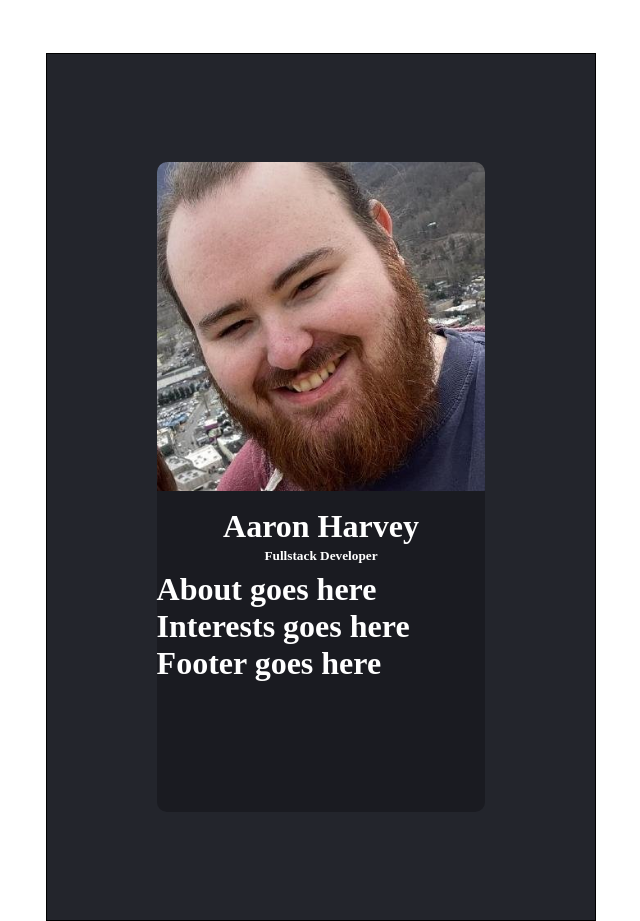
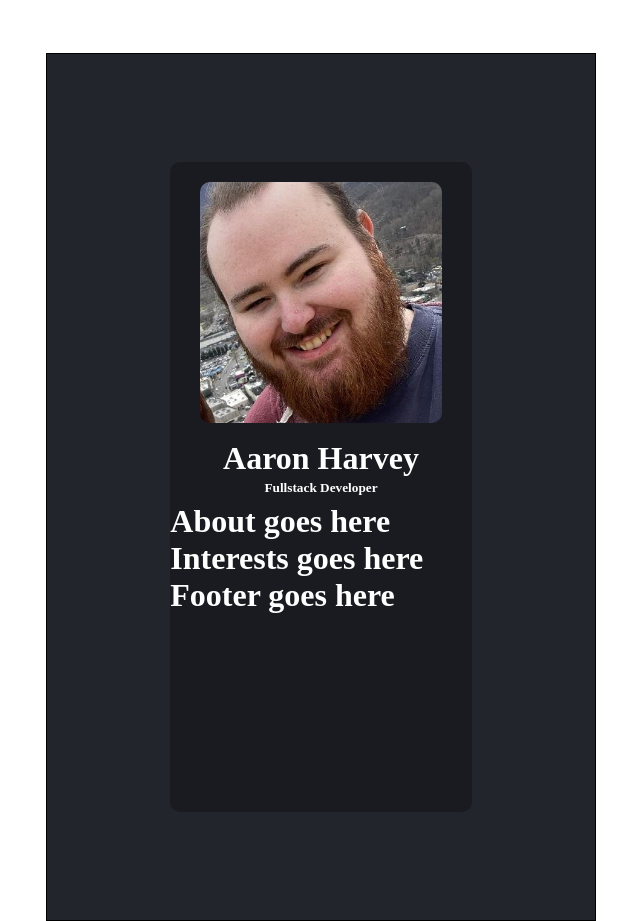
Before and after one commit to AaronJHarvey/React-Digital-Business-Card, a React (Vite) app: page / in a window 1280 px wide. Shown: the whole page, without its empty margins (19-659 px from the left). Built offline with nearby package versions, Linux system fonts and the light colour scheme.

Commit message:
Fixes margin on photo and border-radius

```diff
--- a/src/index.css
+++ b/src/index.css
@@ -20,7 +20,7 @@
 	/* border: 1px solid white; */
 	border-radius: 10px;
 	height: 75%;
-	width: 60%;
+	width: 55%;
 	color: white;
 	background-color: #1a1b21;
 }
@@ -33,9 +33,10 @@
 
 .info > #photo {
 	/* border: 1px solid red; */
-	width: 100%;
+	width: 80%;
 	display: block;
-	margin: auto;
-	margin-bottom: 20px;
-	border-radius: 10px 10px 0px 0px;
+	/* margin: auto;
+	margin-bottom: 20px; */
+	margin: 20px auto;
+	border-radius: 10px;
 }
```
